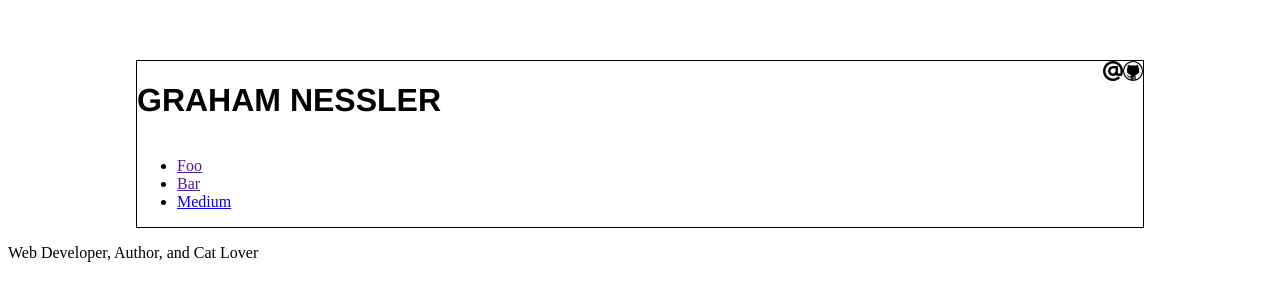
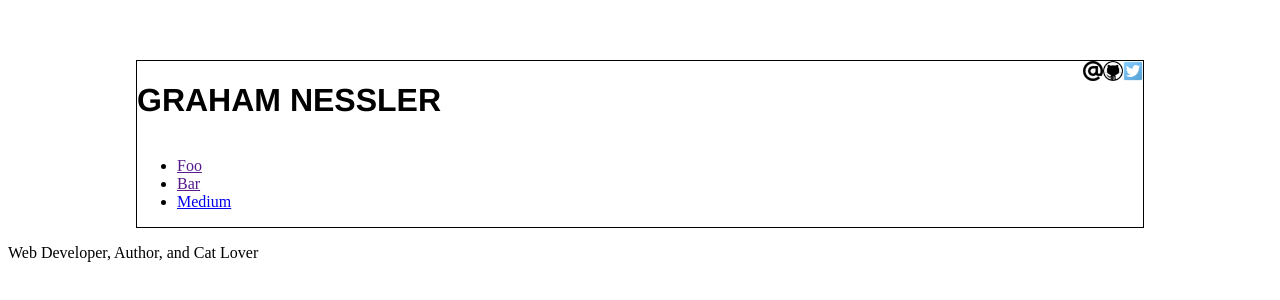
Before and after one commit to gness1804/personal-site, a Vue app: page / in a window 1280 px wide. Shown: the top 300 px of the page. Built offline with nearby package versions, Linux system fonts and the light colour scheme.

Commit message:
Add twitter icon

```diff
--- a/src/components/Header.vue
+++ b/src/components/Header.vue
@@ -5,6 +5,7 @@
       .social-icons-container
         img(src="../assets/at.png" alt="Email me." v-on:click="openEmail" class="social-icon clickable-img")
         img(src="../assets/github.png" alt="Github logo." v-on:click="openGithub" class="social-icon clickable-img")
+        img(src="../assets/twitter.png" alt="Twitter logo." v-on:click="openTwitter" class="social-icon clickable-img")
     nav
       ul(class="header-links")
         li
@@ -29,6 +30,9 @@ export default {
     },
     openGithub: function () {
       window.open('https://github.com/gness1804/');
+    },
+    openTwitter: function () {
+       window.open('https://twitter.com/gness1804/');
     }
   },
 }
```
Also changed, not shown: src/assets/twitter.png (added).
